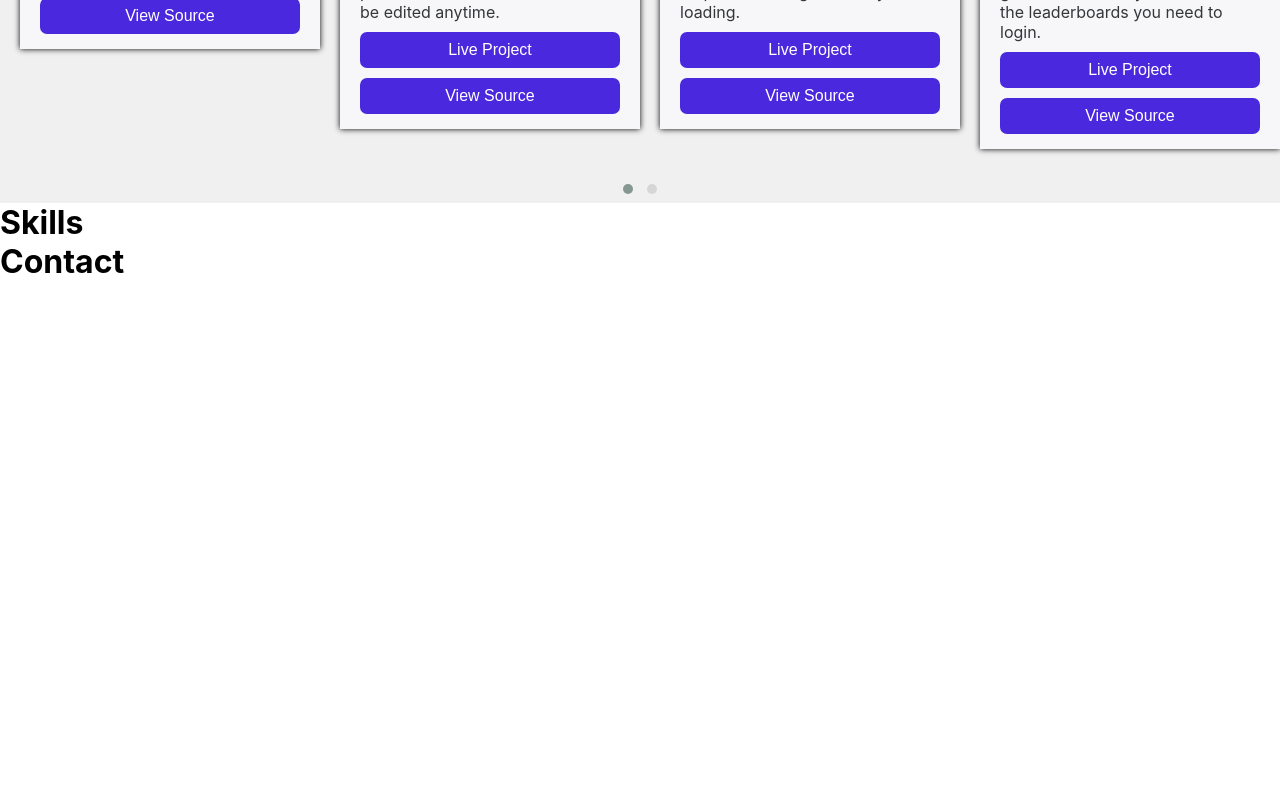
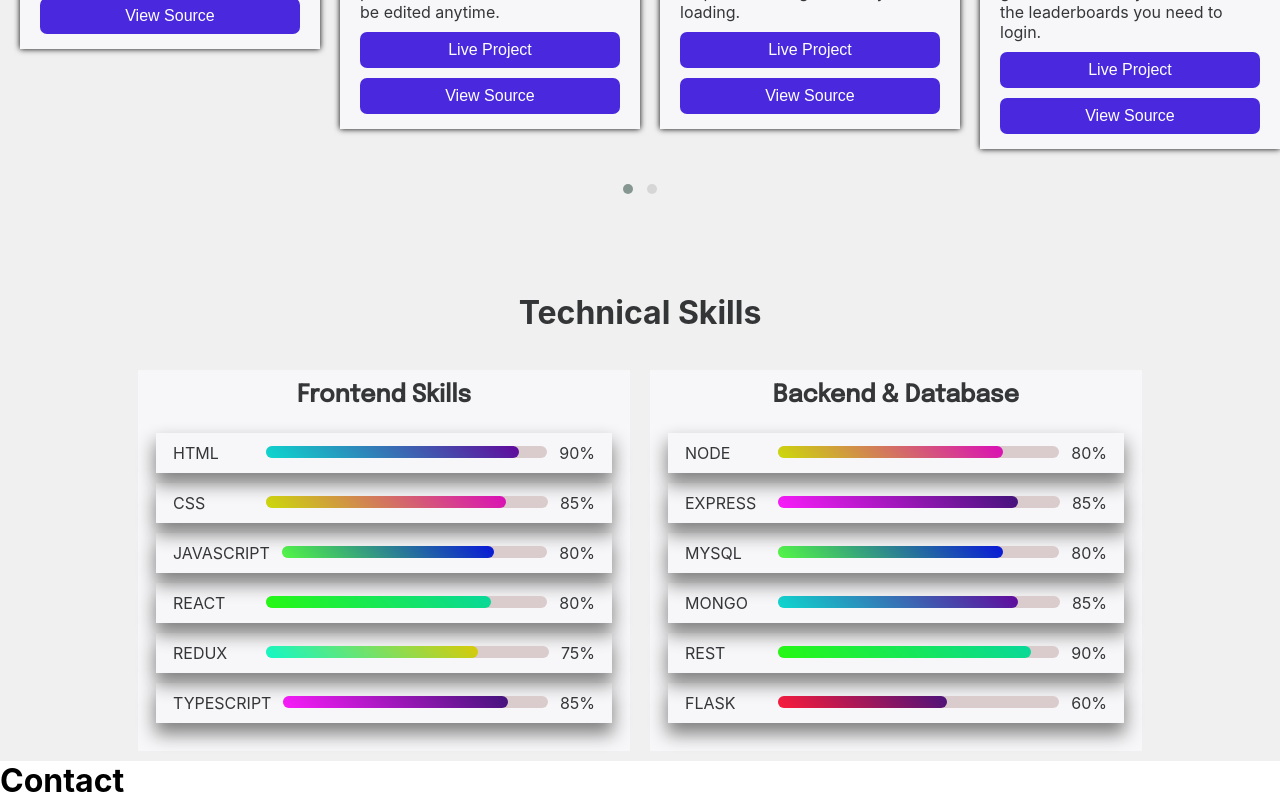
Before and after one commit to Gackrey/Gackrey.github.io, a React (Create React App) app: page / in a window 1280 px wide. Shown: the part 1791-2591 px from the top of the page. Before the commit the page ends 2072 px from the top, so only its background shows below. Built offline with nearby package versions, Linux system fonts and the light colour scheme.

Commit message:
Done with kill section

```diff
--- a/src/App.css
+++ b/src/App.css
@@ -11,6 +11,8 @@ html[data-theme="light"] {
   --btn-color: #d9239f;
   --btn-text: #fff;
   --btn-color-1: #4928de;
+  --nav-bg: #000000;
+  --skill-box-shadow: grey;
 }
 html[data-theme="dark"] {
   --background-color: #212a2e;
@@ -19,4 +21,6 @@ html[data-theme="dark"] {
   --btn-color: #d9239f;
   --btn-text: black;
   --btn-color-1: #61dafb;
+  --nav-bg: #f7f8f8;
+  --skill-box-shadow: black;
 }
--- a/src/Components/Navbar/Navbar.js
+++ b/src/Components/Navbar/Navbar.js
@@ -34,16 +34,16 @@ export const Navbar = () => {
       <h1>GKD</h1>
       <ul className="navelem">
         <li>
-          <a href="#home">Home</a>
+          <a href="#home" onClick={mobileNavHandler}>Home</a>
         </li>
         <li>
-          <a href="#about">About Me</a>
+          <a href="#about" onClick={mobileNavHandler}>About Me</a>
         </li>
         <li>
-          <a href="#project">Projects</a>
+          <a href="#project" onClick={mobileNavHandler}>Projects</a>
         </li>
         <li>
-          <a href="#skills">Skills</a>
+          <a href="#skills" onClick={mobileNavHandler}>Skills</a>
         </li>
       </ul>
       <div className="darkmode" onClick={themeHandler}>
--- a/src/Components/Navbar/navbar.css
+++ b/src/Components/Navbar/navbar.css
@@ -98,8 +98,8 @@ nav ul li {
   nav ul {
     display: block;
     position: absolute;
-    top: 50px;
-    background: black;
+    top: 4rem;
+    background-color: var(--nav-bg);
     width: 70vw;
     height: 100vh;
     left: -70vw;
@@ -118,8 +118,8 @@ nav ul li {
   .navbar.sticky {
     background-color: black;
   }
-  .navbar.sticky ul li a {
-    color: white;
+  .navbar.sticky ul li a, .navbar ul li a{
+    color: var( --btn-text);
   }
   .navbar .burgerbox {
     display: block;
--- a/src/Components/Projects/projects.css
+++ b/src/Components/Projects/projects.css
@@ -1,6 +1,6 @@
 #project {
   color: var(--text-color);
   transition: 0.7s;
-  scroll-margin-top: 3rem;
+  scroll-margin-top: 4rem;
   background-color: var(--background-color);
 }
--- a/src/Components/Skillbox/skillbox.css
+++ b/src/Components/Skillbox/skillbox.css
@@ -0,0 +1,76 @@
+.skill .decoration {
+  display: flex;
+}
+.skill .decoration .skill-name {
+  width: 128px;
+}
+.skill .decoration .status {
+  background-color: rgb(218, 204, 204);
+  border-radius: 10px;
+  width: 100%;
+  height: 12px;
+  margin-top: 3px;
+}
+.skill .decoration .status .statusbar-html {
+  background: linear-gradient(45deg, rgb(13, 216, 206), rgb(97, 9, 156));
+  border-radius: 10px;
+  height: 100%;
+}
+.skill .decoration .status .statusbar-css {
+  background: linear-gradient(45deg, rgb(204, 218, 8), rgb(218, 14, 184));
+  border-radius: 10px;
+  height: 100%;
+}
+.skill .decoration .status .statusbar-react {
+  border-radius: 10px;
+  background: linear-gradient(45deg, rgb(38, 248, 18), rgb(8, 216, 154));
+  height: 100%;
+}
+.skill .decoration .status .statusbar-redux {
+  border-radius: 10px;
+  background: linear-gradient(45deg, rgb(18, 248, 198), rgb(216, 202, 8));
+  height: 100%;
+}
+.skill .decoration .status .statusbar-typescript {
+  background: linear-gradient(45deg, rgb(250, 28, 250), rgb(67, 19, 122));
+  border-radius: 10px;
+  height: 100%;
+}
+.skill .decoration .status .statusbar-javascript {
+  background: linear-gradient(45deg, rgb(83, 248, 68), rgb(8, 22, 216));
+  border-radius: 10px;
+  height: 100%;
+}
+.skill .decoration .status .statusbar-node {
+  background: linear-gradient(45deg, rgb(204, 218, 8), rgb(218, 14, 184));
+  border-radius: 10px;
+  height: 100%;
+}
+.skill .decoration .status .statusbar-mysql {
+  background: linear-gradient(45deg, rgb(83, 248, 68), rgb(8, 22, 216));
+  border-radius: 10px;
+  height: 100%;
+}
+.skill .decoration .status .statusbar-mongo {
+  background: linear-gradient(45deg, rgb(13, 216, 206), rgb(97, 9, 156));
+  border-radius: 10px;
+  height: 100%;
+}
+.skill .decoration .status .statusbar-rest {
+  background: linear-gradient(45deg, rgb(38, 248, 18), rgb(8, 216, 154));
+  border-radius: 10px;
+  height: 100%;
+}
+.skill .decoration .status .statusbar-express {
+  background: linear-gradient(45deg, rgb(250, 28, 250), rgb(67, 19, 122));
+  border-radius: 10px;
+  height: 100%;
+}
+.skill .decoration .status .statusbar-flask {
+  background: linear-gradient(45deg, rgb(250, 28, 58), rgb(76, 19, 122));
+  border-radius: 10px;
+  height: 100%;
+}
+.skill .decoration span {
+  margin: 0 12px;
+}
--- a/src/Components/Skillbox/skillbox.js
+++ b/src/Components/Skillbox/skillbox.js
@@ -0,0 +1,16 @@
+import React from "react";
+import "./skillbox.css";
+export const Skillbox = ({ skill, percentage }) => {
+  const colorClass = `statusbar-${skill}`;
+  return (
+    <div className="skill">
+      <div className="decoration">
+        <span className="skill-name">{skill.toUpperCase()}</span>
+        <div className="status">
+          <div className={colorClass} style={{ width: `${percentage}%` }}></div>
+        </div>
+        <span>{percentage}%</span>
+      </div>
+    </div>
+  );
+};
--- /dev/null
+++ b/src/Components/Skills/skillData.js
@@ -0,0 +1,53 @@
+export const frontEnd = [
+  {
+    skill: "html",
+    percentage: "90",
+  },
+  {
+    skill: "css",
+    percentage: "85",
+  },
+  {
+    skill: "javascript",
+    percentage: "80",
+  },
+  {
+    skill: "react",
+    percentage: "80",
+  },
+  {
+    skill: "redux",
+    percentage: "75",
+  },
+  {
+    skill: "typescript",
+    percentage: "85",
+  },
+];
+
+export const backEnd = [
+  {
+    skill: "node",
+    percentage: "80",
+  },
+  {
+    skill: "express",
+    percentage: "85",
+  },
+  {
+    skill: "mysql",
+    percentage: "80",
+  },
+  {
+    skill: "mongo",
+    percentage: "85",
+  },
+  {
+    skill: "rest",
+    percentage: "90",
+  },
+  {
+    skill: "flask",
+    percentage: "60",
+  },
+];
--- a/src/Components/Skills/skills.css
+++ b/src/Components/Skills/skills.css
@@ -0,0 +1,48 @@
+#skills {
+  padding-top: 70px;
+  background-color: var(--background-color);
+  color: var(--text-color);
+  transition: 0.7s;
+}
+#skills h1 {
+  padding: 20px 0px;
+}
+.skill-cards {
+  width: 80%;
+  display: grid;
+  margin: auto;
+  grid-template-columns: repeat(2, 1fr);
+}
+.skill-cards .info-box {
+  background-color: var(--alternate-background-colour);
+  margin: 10px;
+  padding: 8px;
+}
+.skill-cards .info-box h2 {
+  text-align: center;
+  padding: 5px;
+  font-family: "Epilogue", sans-serif;
+}
+.skill-cards .info-box p {
+  padding: 10px;
+  text-align: center;
+  font-family: "Nunito", sans-serif;
+}
+.skill-cards .info-box .frontend,
+.backend {
+  margin: 20px 0;
+}
+.skill {
+  padding: 10px 5px;
+  margin: 10px;
+  box-shadow: 0px 10px 18px 1px var(--skill-box-shadow);
+}
+@media only screen and (max-width: 768px) {
+  .skill-cards {
+    width: 100%;
+    display: block;
+  }
+  .skill-cards .info-box:last-child {
+    margin-bottom: 0px;
+  }
+}
--- a/src/Components/Skills/skills.js
+++ b/src/Components/Skills/skills.js
@@ -1,9 +1,29 @@
 import React from "react";
 import "./skills.css";
+import { frontEnd, backEnd } from "./skillData";
+import { Skillbox } from "../Skillbox/skillbox";
 export const Skills = () => {
   return (
-    <div>
-      <h1>Skills</h1>
-    </div>
+    <section id="skills">
+      <h1 className="heading">Technical Skills</h1>
+      <div className="skill-cards">
+        <div className="info-box">
+          <h2>Frontend Skills</h2>
+          <div className="frontend">
+            {frontEnd.map((item) => (
+              <Skillbox skill={item.skill} percentage={item.percentage} />
+            ))}
+          </div>
+        </div>
+        <div className="info-box">
+          <h2>Backend & Database</h2>
+          <div className="backend">
+            {backEnd.map((item) => (
+              <Skillbox skill={item.skill} percentage={item.percentage} />
+            ))}
+          </div>
+        </div>
+      </div>
+    </section>
   );
 };
```
